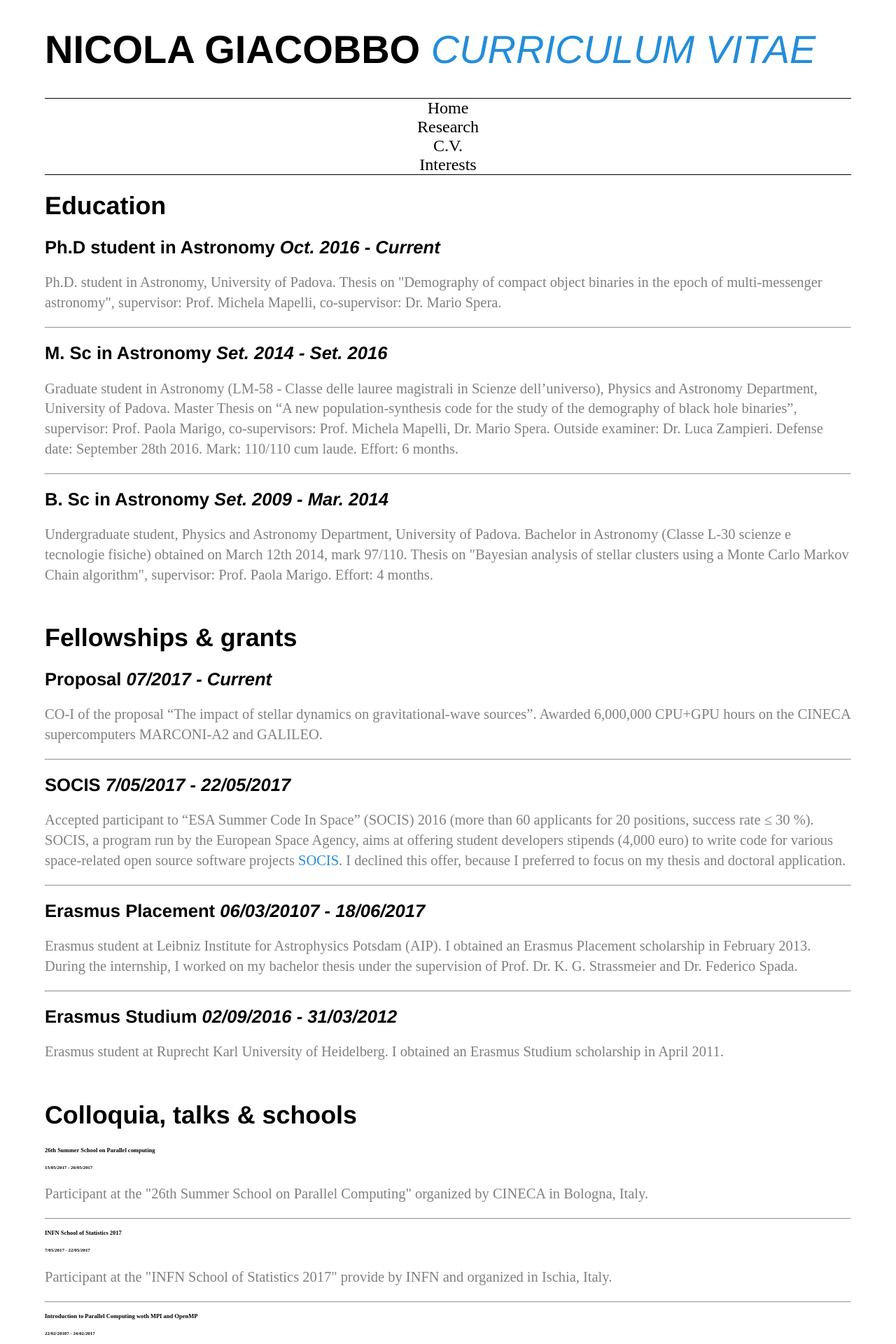
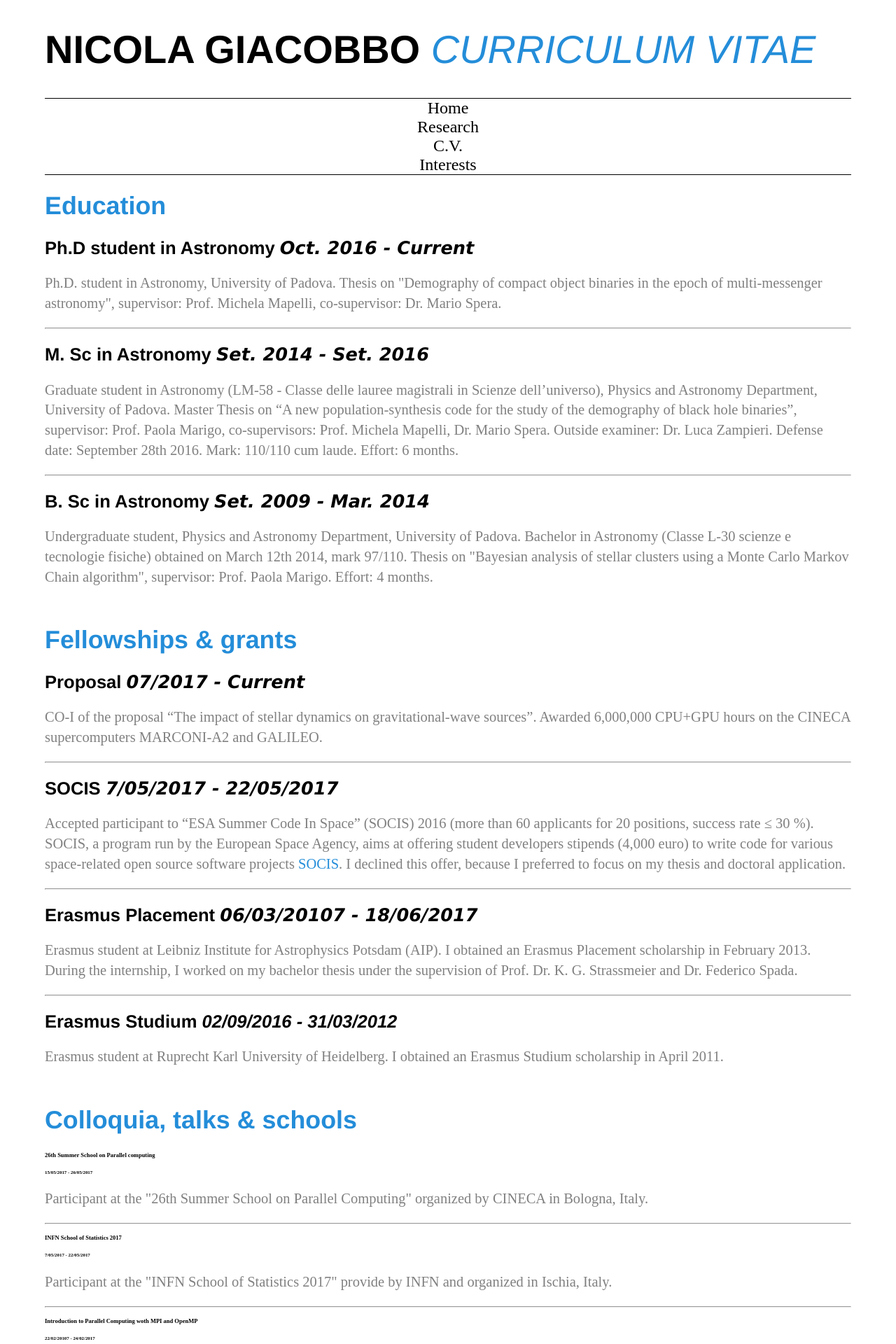
Before and after one commit to GiacobboNicola/giacobbonicola.github.io, a Jekyll site: the page built from item3.html, in a window 1280 px wide. Shown: the top 1920 px of the page at 70% size. Built offline with Jekyll 4.4.1, drawn with Linux system fonts in a browser that asks for light colours.

Commit message:
cv takes form

```diff
--- a/_layouts/cv.html
+++ b/_layouts/cv.html
@@ -30,13 +30,13 @@
 				<div>
 					<h1>Education</h1>
 					<div>
- 						<h2><b>Ph.D student in Astronomy </b><i>Oct. 2016 - <span class="thin">Current</span></i></h2>
+ 						<h2><b>Ph.D student in Astronomy </b><i><span class="small">Oct. 2016 - Current</span></i></h2>
 						<p>Ph.D. student in Astronomy, University of Padova. Thesis on "Demography of compact object binaries in the epoch of multi-messenger astronomy",
 							supervisor: Prof. Michela Mapelli, co-supervisor: Dr. Mario Spera. </p>
 						<hr>
 					</div>
 					<div>
-						<h2><b>M. Sc in Astronomy</b> <i>Set. 2014 - Set. 2016</i></h2>
+						<h2><b>M. Sc in Astronomy</b> <i><span class="small">Set. 2014 - Set. 2016</span></i></h2>
 						<p>Graduate student in Astronomy (LM-58 - Classe delle lauree magistrali in Scienze	dell’universo), Physics and Astronomy Department, University of
 							Padova. Master Thesis on “A new population-synthesis code for the study of the demography of black hole binaries”, supervisor: Prof. Paola Marigo,
 							co-supervisors: Prof. Michela Mapelli, Dr. Mario Spera. Outside examiner: Dr. Luca Zampieri. Defense date: September 28th 2016. Mark: 110/110 cum laude.
@@ -44,7 +44,7 @@
 						<hr>
 					</div>
 					<div>
-						<h2><b>B. Sc in Astronomy</b> <i>Set. 2009 -  Mar. 2014</i></h2>
+						<h2><b>B. Sc in Astronomy</b> <i><span class="small">Set. 2009 -  Mar. 2014</i></span></i></h2>
 						<p>Undergraduate student, Physics and Astronomy Department, University of Padova. Bachelor
 							in Astronomy (Classe L-30 scienze e tecnologie fisiche) obtained on March 12th 2014, mark 97/110. Thesis on "Bayesian analysis of stellar clusters
 							 using a Monte Carlo Markov Chain algorithm", supervisor: Prof. Paola Marigo. Effort: 4 months.</p><br>
@@ -53,13 +53,13 @@
 				<div>
 					<h1>Fellowships & grants</h1>
 					<div>
-						<h2><b>Proposal</b> <i>07/2017 - Current</i></h2>
+						<h2><b>Proposal</b> <i><span class="small">07/2017 - Current</span></i></h2>
 						<p>CO-I of the proposal “The impact of stellar dynamics on gravitational-wave sources”. Awarded 6,000,000 CPU+GPU hours on the CINECA supercomputers
 							MARCONI-A2 and GALILEO.</p>
 						<hr>
 					</div>
 					<div>
-						<h2><b>SOCIS</b> <i >7/05/2017 - 22/05/2017</i></h2>
+						<h2><b>SOCIS</b> <i><span class="small">7/05/2017 - 22/05/2017</span></i></h2>
 						<p>Accepted participant to “ESA Summer Code In Space” (SOCIS) 2016 (more than 60 applicants for 20 positions, success rate ≤ 30 %). SOCIS, a program
 							run by the European Space Agency, aims at offering student developers stipends (4,000 euro) to write code for various space-related open source
 							software projects <a href="http://sophia.estec.esa.int/socis/">SOCIS</a>. I declined this offer, because I preferred to focus on my thesis and
@@ -67,13 +67,13 @@
 						<hr>
 					</div>
 					<div>
-						<h2><b>Erasmus Placement</b> <i>06/03/20107 - 18/06/2017</i></h2>
+						<h2><b>Erasmus Placement</b> <i><span class="small">06/03/20107 - 18/06/2017</span></i></h2>
 						<p>Erasmus student at Leibniz Institute for Astrophysics Potsdam (AIP). I obtained an Erasmus Placement scholarship in February 2013. During the
 							internship, I worked on my bachelor thesis under the supervision of Prof. Dr. K. G. Strassmeier and Dr. Federico Spada.</p>
 						<hr>
 					</div>
 					<div>
-						<h2><b>Erasmus Studium</b> <i>02/09/2016 - 31/03/2012</i></h2>
+						<h2><b>Erasmus Studium</b> <i><span class="small"></span>02/09/2016 - 31/03/2012</i></h2>
 						<p>Erasmus student at Ruprecht Karl University of Heidelberg. I obtained an Erasmus Studium scholarship in April 2011.</p><br>
 					</div>
 				</div>
--- a/css/cv.css
+++ b/css/cv.css
@@ -59,7 +59,22 @@
     -webkit-transition: all 0.5s ease-out;
   }
 
-  a {
+  h1 {
+    font-size: 3.5em;
+    font-family:'Helvetica', 'Arial', 'Sans-Serif';
+    color: rgb(36, 141, 217);
+}
+
+h2 {
+        font-size: 2.5em;
+        font-family:'Helvetica', 'Arial', 'Sans-Serif';
+}
+
+.small {
+    font-family:'Geneva';
+}
+
+ a {
     text-decoration: none;
     color: rgb(36, 141, 217);
 }
--- a/css/main.css
+++ b/css/main.css
@@ -49,16 +49,6 @@ body {
     margin-left: -300px; /* Half the width */
 }
 
-h1 {
-    font-size: 3.5em;
-    font-family:'Helvetica', 'Arial', 'Sans-Serif';
-}
-
-h2 {
-        font-size: 2.5em;
-        font-family:'Helvetica', 'Arial', 'Sans-Serif';
-}
-
 p {
     font-size: 2em;
     line-height: 1.4em;
```
